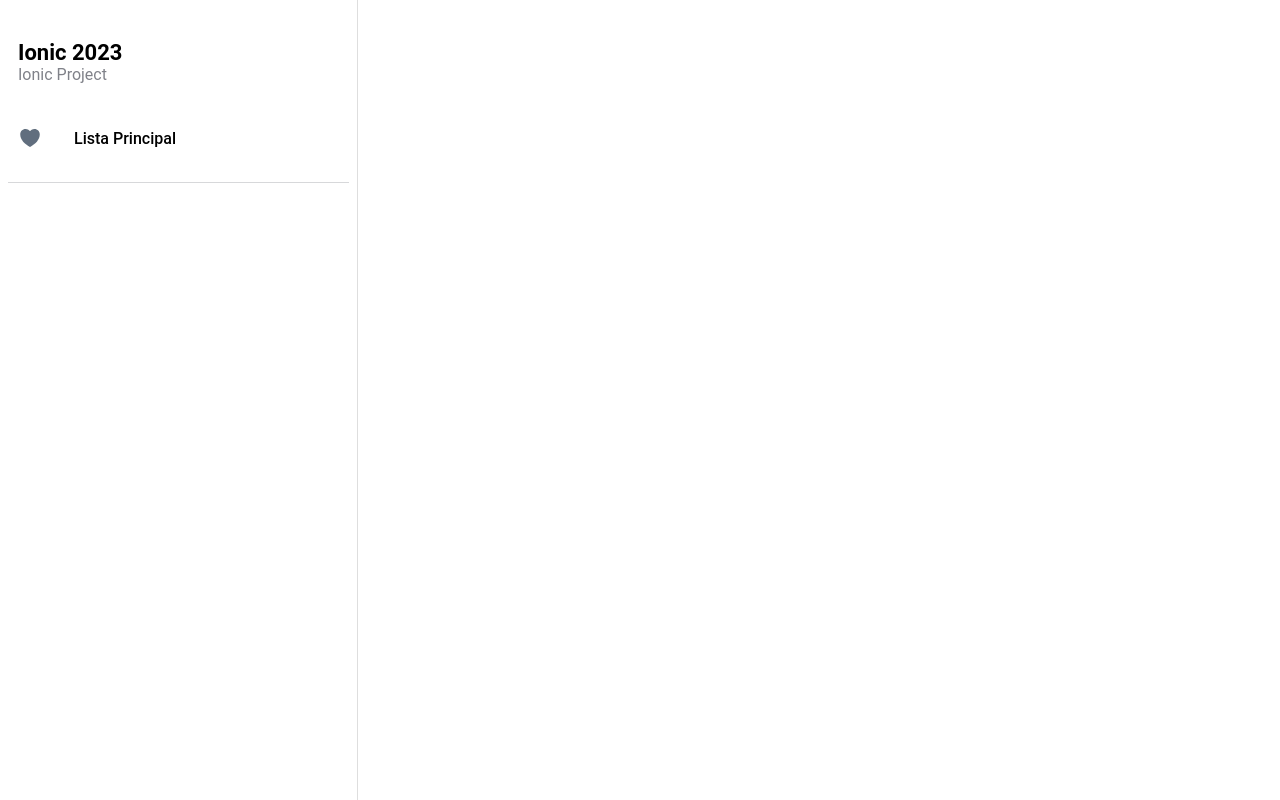
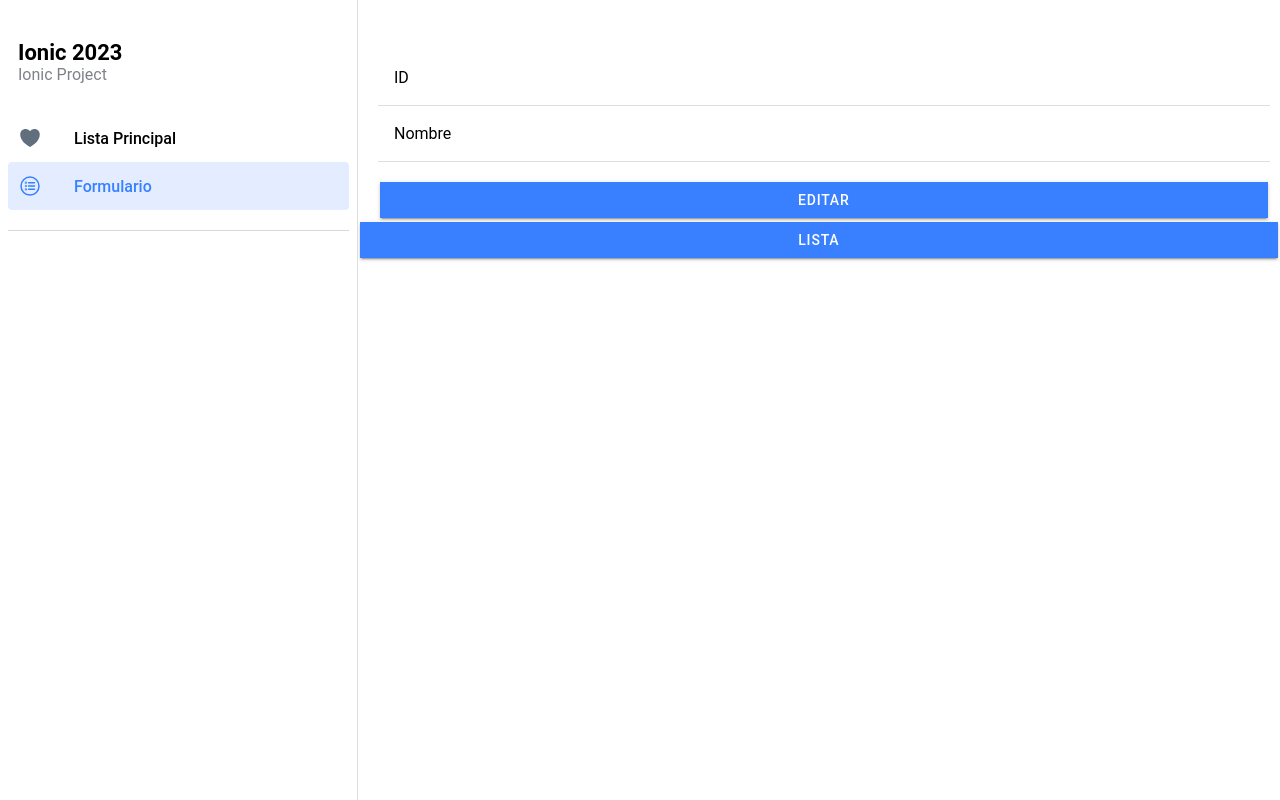
Before and after one commit to alvarrantes12/ionic_base_2023, a React (Vite) app: page /pages/Form in a window 1280 px wide. Built offline with nearby package versions, Linux system fonts and the light colour scheme; no server answers.

Commit message:
SHJ-C13656 IonicEdit

```diff
--- a/src/App.tsx
+++ b/src/App.tsx
@@ -3,6 +3,7 @@ import { IonReactRouter } from '@ionic/react-router';
 import { Redirect, Route } from 'react-router-dom';
 import Menu from './components/Menu';
 import List from './pages/List';
+import Form from './pages/form/Form';
 
 /* Core CSS required for Ionic components to work properly */
 import '@ionic/react/css/core.css';
@@ -38,6 +39,9 @@ const App: React.FC = () => {
             <Route path="/pages/List" exact={true}>
               <List />
             </Route>
+            <Route path="/pages/Form" exact={true}>
+              <Form />
+            </Route>
           </IonRouterOutlet>
         </IonSplitPane>
       </IonReactRouter>
--- a/src/commons/ApiMethods.tsx
+++ b/src/commons/ApiMethods.tsx
@@ -37,7 +37,21 @@ function ApiMethods(url: any) {
 
     }
 
-    return{ data, loading, error, refetch }
+    const putMetod = (id: any, name: any) =>{
+        const config ={
+            headers: {
+                "Accept": "application/json",
+                "Content-Type": "application/json"
+            }
+        }
+        setLoading(true);
+        axios.put(`${url}/${id}`, {name: name}, config)
+            .then((response) => {setData(response.data)})
+            .catch((err) => { setError(err) })
+            .finally(() => { setLoading(false) })
+    }
+
+    return{ data, loading, error, refetch, putMetod }
 }
 
 export default ApiMethods;
--- a/src/components/Menu.tsx
+++ b/src/components/Menu.tsx
@@ -11,7 +11,7 @@ import {
 } from '@ionic/react';
 
 import { useLocation } from 'react-router-dom';
-import { heartOutline, heartSharp } from 'ionicons/icons';
+import { heartOutline, heartSharp, listCircleOutline } from 'ionicons/icons';
 import './Menu.css';
 
 interface AppPage {
@@ -27,6 +27,12 @@ const appPages: AppPage[] = [
     url: '/pages/List',
     iosIcon: heartOutline,
     mdIcon: heartSharp
+  },
+  {
+    title: 'Formulario',
+    url: '/pages/Form',
+    iosIcon: listCircleOutline,
+    mdIcon: listCircleOutline
   }
 ];
 
--- /dev/null
+++ b/src/environments/enviroment.dev.tsx
@@ -0,0 +1,4 @@
+export const environment = {
+    production: false,
+    apiEndpoint: "http://localhost:3000"
+};
--- a/src/pages/List.tsx
+++ b/src/pages/List.tsx
@@ -17,11 +17,12 @@ import {
   IonButton
 } from "@ionic/react";
 import ApiMethods from '../commons/ApiMethods';
+import { environment } from '../environments/enviroment.dev';
 
 
 const List: React.FC = () => {
 
-  const {data, refetch} = ApiMethods('http://localhost:3000/pets')
+  const {data, refetch} = ApiMethods(`${environment.apiEndpoint}/pets`)
 
   if(!data){
 
--- /dev/null
+++ b/src/pages/form/Form.tsx
@@ -0,0 +1,54 @@
+import React, {useState} from "react";
+import { IonContent, IonInput, IonItem, IonLabel, IonPage, IonButton } from "@ionic/react";
+import ApiMethods from "../../commons/ApiMethods";
+import { environment } from "../../environments/enviroment.dev";
+import { useHistory } from "react-router-dom";
+
+const Form: React.FC = () => {
+    const [id, setId] = useState('');
+    const [name, setName] = useState('');
+    const [message, setMessage] = useState('');
+    const history = useHistory();
+
+    const { putMetod } = ApiMethods(`${environment.apiEndpoint}/pets`);
+
+    const handleSubmit = (e: React.FormEvent) => {
+        e.preventDefault();
+        putMetod(id, name);
+        setMessage('Editado correctamente')
+        setId('');
+        setName('');
+    }
+    const handleRedirect = () =>{
+        history.push('/pages/List');
+        window.location.reload();
+    }
+
+    return(
+        <IonPage>
+            <IonContent>
+                <h1>{message}</h1>
+                <form onSubmit={handleSubmit} style= {{marginTop: '50px', marginLeft: '20px', marginRight: '10px' }}>
+                    <IonItem>
+                        <IonLabel position='floating'>ID</IonLabel>
+                        <IonInput
+                            value={id}
+                            onIonChange={(e) => setId(e.detail.value!)}
+                            required></IonInput>
+                    </IonItem>
+
+                    <IonItem style={{marginBottom: '20px'}}>
+                        <IonLabel position='floating'>Nombre</IonLabel>
+                        <IonInput
+                            value={name}
+                            onIonChange={(e) => setName(e.detail.value!)}
+                            required></IonInput>
+                    </IonItem>
+                    <IonButton type='submit' expand='full'>Editar</IonButton>
+                </form>
+                <IonButton onClick={handleRedirect} expand='full'>Lista</IonButton>
+            </IonContent>
+        </IonPage>
+    )
+}
+export default Form;
```
Also changed, not shown: src/pages/form/form.css (added).
